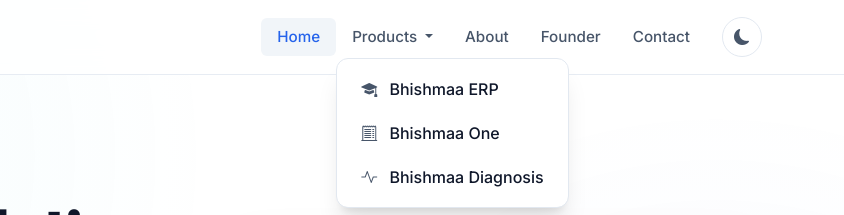
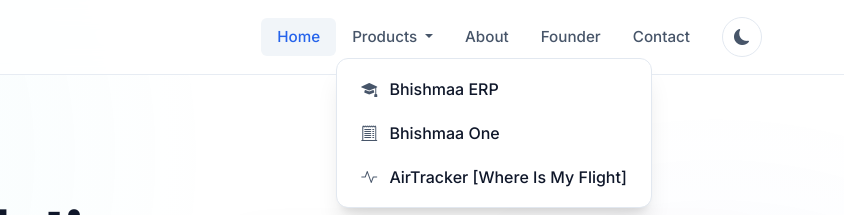
Before and after one commit to enoughsudhanshu/bhishmaagroup, a website built with Vite: page index.html in a window 1280 px wide. Both pictures are taken after a click on the button "Products". Shown: the top 215 px of the page, 436-1280 px from the left. Built offline with nearby package versions, Linux system fonts and the light colour scheme.

Commit message:
Update index.html

```diff
--- a/index.html
+++ b/index.html
@@ -69,7 +69,7 @@
               <ul class="dropdown-menu" aria-labelledby="productsDropdown">
                 <li><a class="dropdown-item" href="./products/erp.html"><i class="bi bi-mortarboard-fill"></i> Bhishmaa ERP</a></li>
                 <li><a class="dropdown-item" href="./products/one.html"><i class="bi bi-receipt-cutoff"></i> Bhishmaa One</a></li>
-                <li><a class="dropdown-item" href="./products/diagnosis.html"><i class="bi bi-activity"></i> Bhishmaa Diagnosis</a></li>
+                <li><a class="dropdown-item" href="./products/airtracker.html"><i class="bi bi-activity"></i> AirTracker [Where Is My Flight]</a></li>
               </ul>
             </li>
             <li class="nav-item">
```
